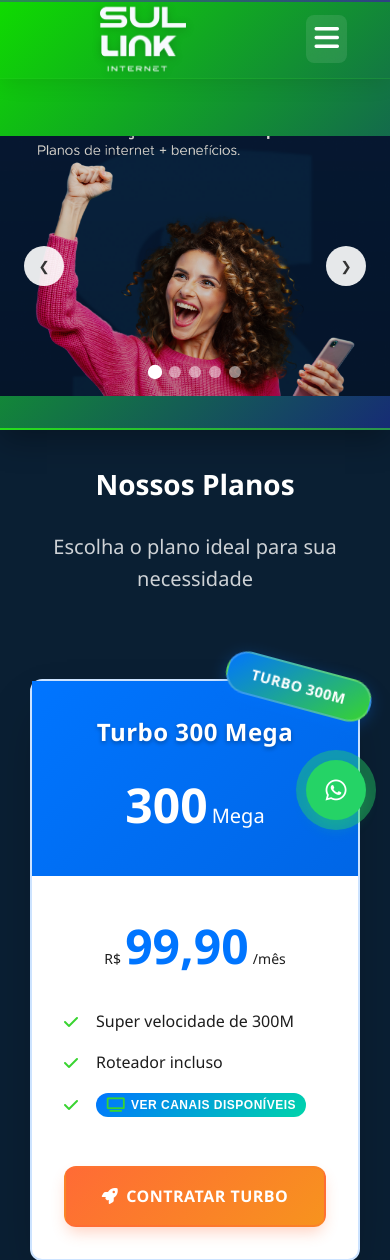
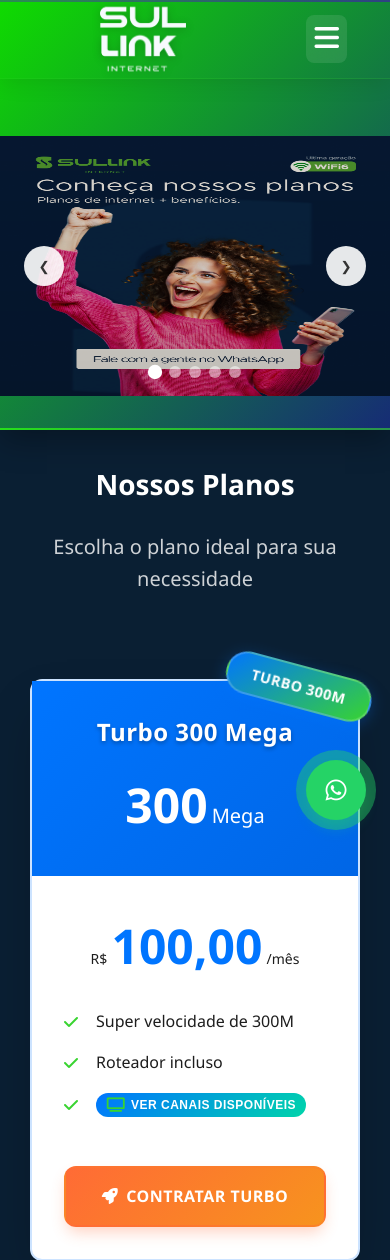
Before and after one commit to VieiraGabrielAlexandre/sullink, a PHP site: page / in a window 390 px wide. Shown: the top 1260 px of the page. Run offline with PHP 8.4, Linux system fonts and the light colour scheme.

Commit message:
alterando slides

```diff
--- a/index.html
+++ b/index.html
@@ -101,7 +101,7 @@
                 </div>
                 <div class="features-slide">
                     <picture>
-                        <source media="(max-width: 768px)" srcset="assets/carousel/Slide-6-mobile.png">
+                        <source media="(max-width: 768px)"  srcset="assets/carousel/Slide-6-mobile.png">
                         <img src="assets/carousel/Slide-6.png" alt="Banner 4">
                     </picture>
                 </div>
@@ -140,7 +140,7 @@
                 <div class="plan-body">
                     <div class="plan-price">
                         <span class="currency">R$</span>
-                        <span class="price">99,90</span>
+                        <span class="price">100,00</span>
                         <span class="period">/mês</span>
                     </div>
                     <div class="plan-features">
--- a/styles.css
+++ b/styles.css
@@ -2302,6 +2302,14 @@ text-decoration: none;
         height: 8px;
     }
 
+    .features-slide picture img {
+        width: 100%;
+        height: 200px; /* ajuste conforme necessário */
+        object-fit: inherit !important;
+        object-position: center;
+        display: block;
+    }
+
     /* Ensure plan cards animate properly on mobile */
     .plan-card:hover {
         transform: scale(1.03) translateY(-5px);
```
